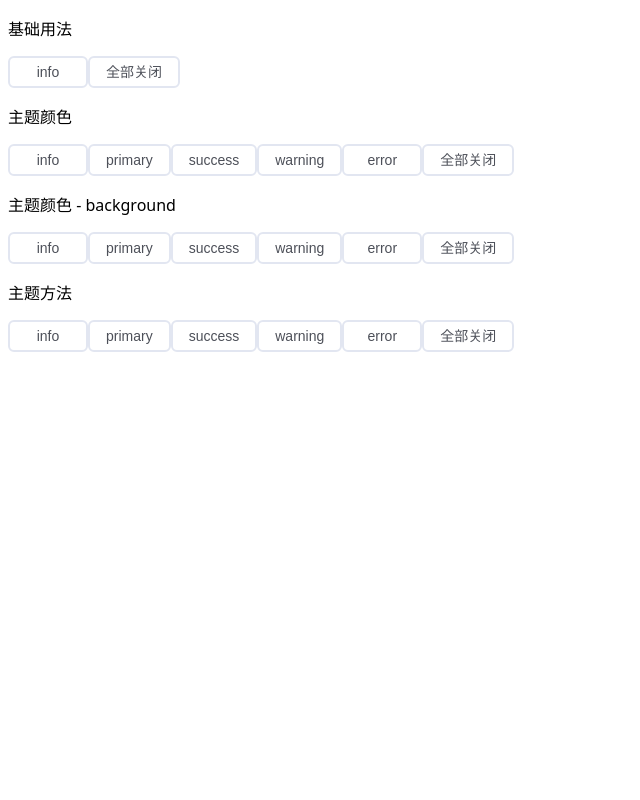
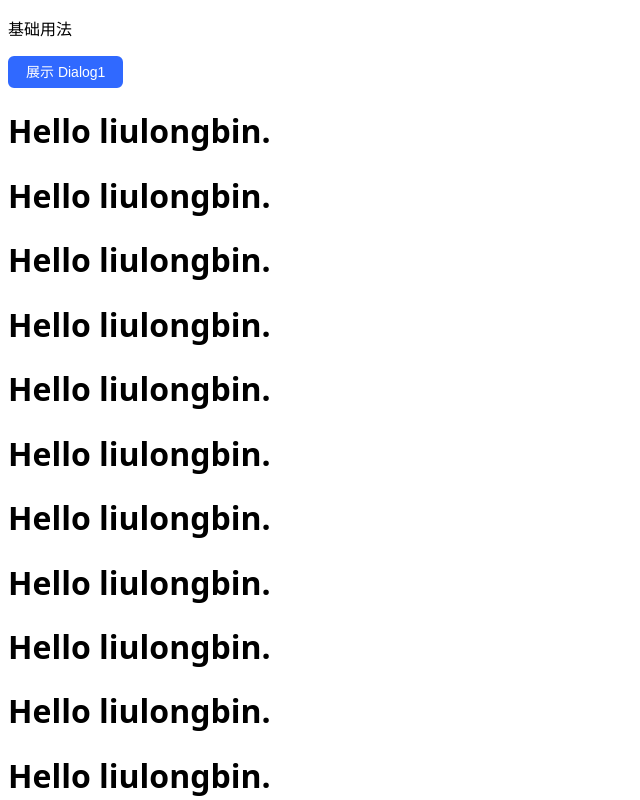
Before and after one commit to liulongbin1314/vue3-ui-library, a Vue app in the folder examples/: page / in a window 1280 px wide. Shown: the top 800 px of the page, without its empty margins (0-640 px from the left). Built offline with nearby package versions, Linux system fonts and the light colour scheme.

Commit message:
实现AMask和ADialog组件的按需导入

```diff
--- a/examples/src/App.vue
+++ b/examples/src/App.vue
@@ -1,5 +1,5 @@
 <template>
-  <MessageTest />
+  <DialogTest />
 </template>
 
 <script setup>
@@ -11,9 +11,9 @@
 // import SwitchTest from './components/SwitchTest.vue'
 // import RadioTest from './components/RadioTest.vue'
 // import FormTest from './components/FormTest.vue'
-import MessageTest from './components/MessageTest.vue'
+// import MessageTest from './components/MessageTest.vue'
 // import MaskTest from './components/MaskTest.vue'
-// import DialogTest from './components/DialogTest.vue'
+import DialogTest from './components/DialogTest.vue'
 // import MessageBoxTest from './components/MessageBoxTest.vue'
 // import DrawerTest from './components/DrawerTest.vue'
 </script>
--- a/examples/src/components/MaskTest.vue
+++ b/examples/src/components/MaskTest.vue
@@ -1,11 +1,14 @@
 <template>
   <p>基础用法</p>
-  <a-mask :gray="false" :blur="false" @close="handleClose">
+  <a-mask :gray="true" :blur="true" @close="handleClose">
     <div class="box">Hello world.</div>
   </a-mask>
 </template>
 
 <script setup>
+import { AMask } from '@ui-library/components'
+import '@ui-library/theme/src/mask.scss'
+
 const handleClose = () => {
   console.log('触发了遮罩层自定的close事件！')
 }
--- a/packages/theme/src/dialog.scss
+++ b/packages/theme/src/dialog.scss
@@ -1,4 +1,9 @@
 @use './common/mixins.scss';
+@use './mask.scss';
+@use './button.scss';
+@use './icon.scss';
+@use './initRoot.scss';
+@use './loading.scss';
 
 // 根元素
 @include mixins.b(dialog) {
```
Also changed, not shown: examples/src/components/DialogTest.vue (+6 -1 lines).
